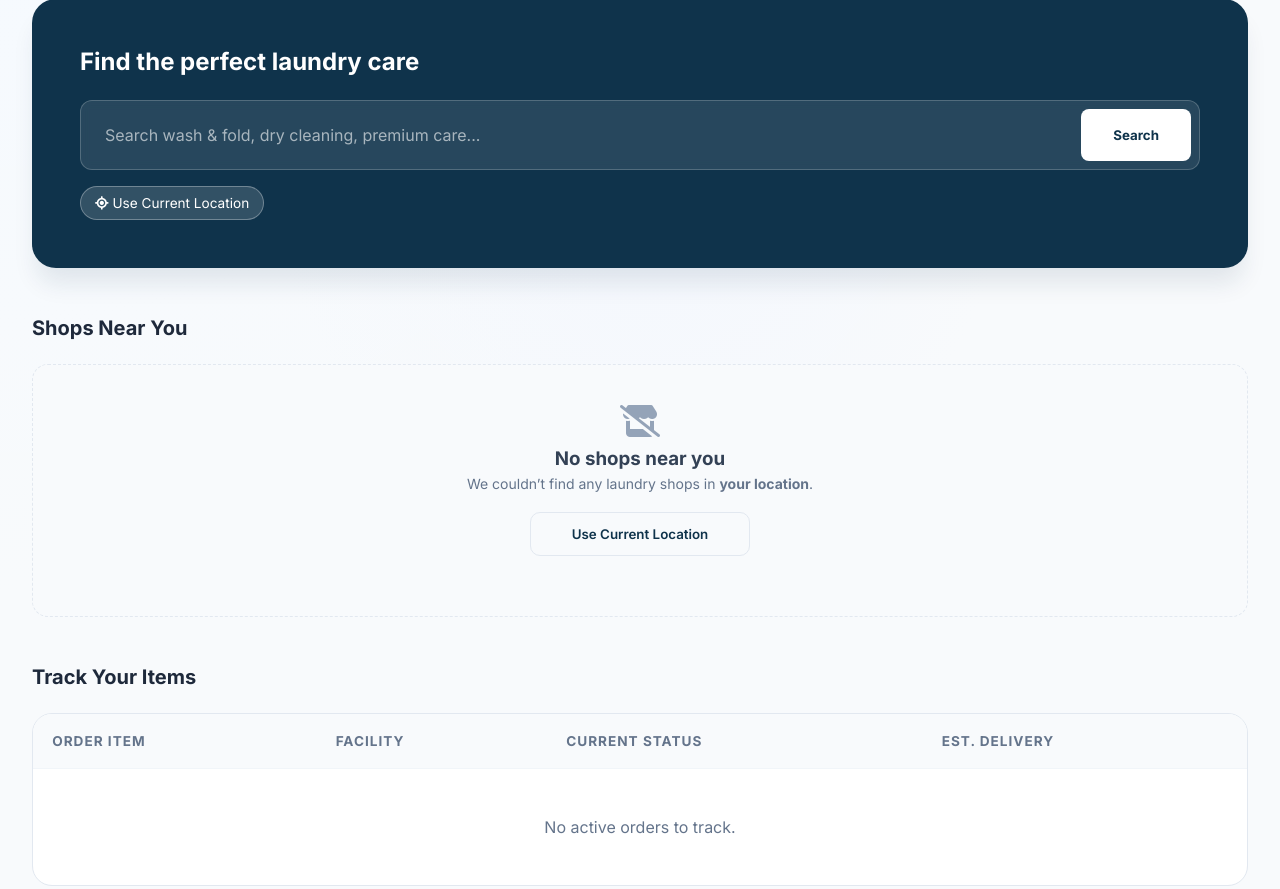
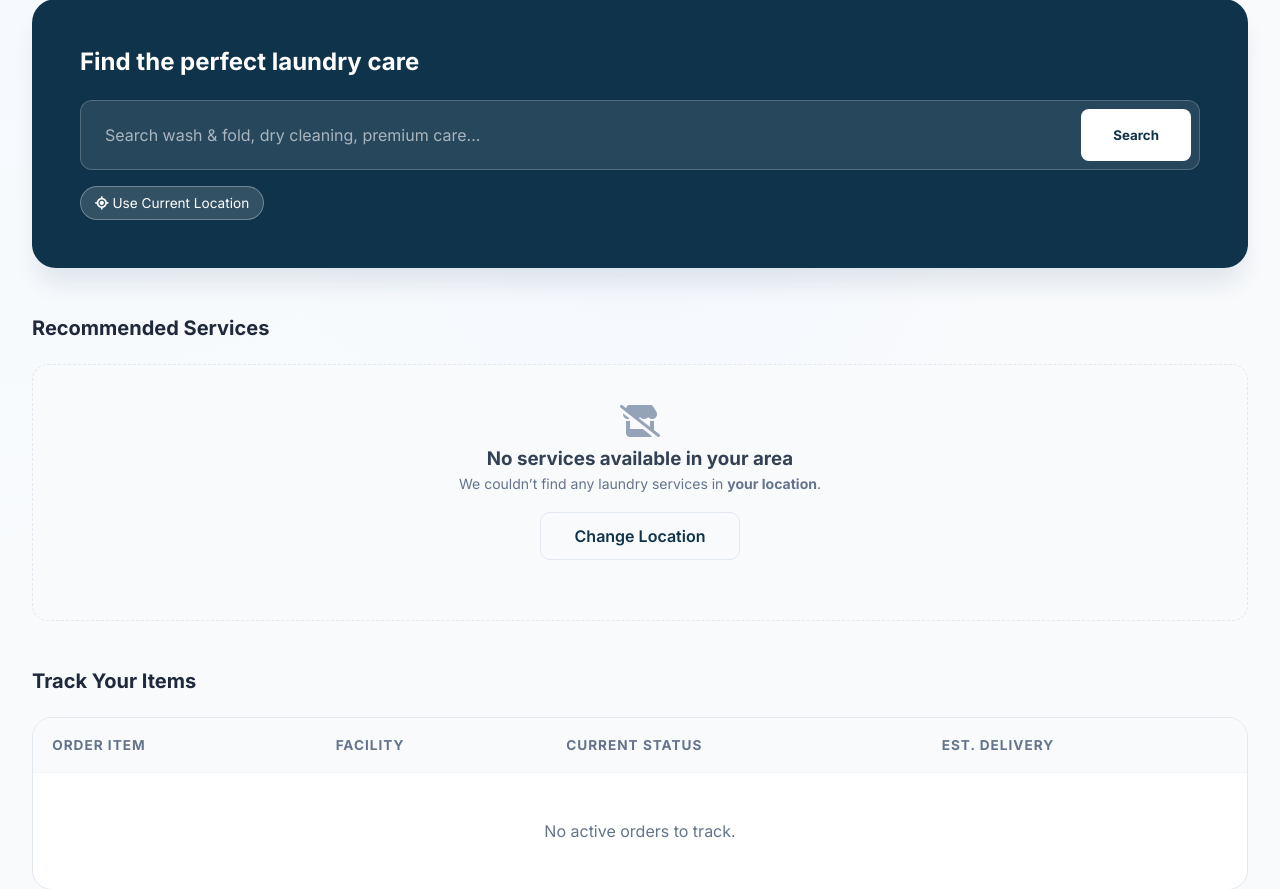
Before and after one commit to arathyrajeesh/laundry-shop-django, a Django app: page /dashboard/ in a window 1280 px wide. Shown: the part 262-1151 px from the top of the page. Run offline with Django 5.2, Linux system fonts and the light colour scheme; a user stored in the database is signed in; data comes from the database, SQL or seed files in the repository; both versions use the stored data as it was after the commit.

Commit message:
dowpdown adeed

```diff
--- a/shop/templates/user_dashboard.html
+++ b/shop/templates/user_dashboard.html
@@ -371,45 +371,31 @@
         </div>
 
         <div class="section-header">
-            <h2>Shops Near You</h2>
-            {% if user_city %}
-                <span style="font-size: 0.85rem; color: var(--text-muted);">
-                    {{ nearby_shop_count }} shops in {{ user_city }}
-                </span>
-            {% endif %}
+            <h2>Recommended Services</h2>
         </div>
 
-        {% if shops_nearby %}
+        {% if services_nearby %}
             <div class="modern-grid">
-                {% for shop in shops_nearby %}
+                {% for service in services_nearby %}
                     <div class="shop-card">
                         <div class="card-body">
-
-                            <h3 style="font-size: 1.1rem; font-weight: 700;">
-                                {{ shop.name }}
-                            </h3>
-
-                            <p style="font-size: 0.85rem; color: #64748b; margin-top: 4px;">
+                            <div style="display: flex; justify-content: space-between; align-items: flex-start;">
+                                <h3 style="font-size: 1.1rem;">{{ service.name }}</h3>
+                                <span class="badge-price">₹{{ service.price|default:"--" }}</span>
+                            </div>
+                            <p style="font-size: 0.85rem; color: #64748b;">
                                 <i class="fas fa-map-marker-alt"></i>
-                                {{ shop.city }}
+                                {{ service.branch.name }}
                             </p>
-
-                            {% if shop.address %}
-                                <p style="font-size: 0.8rem; color: #94a3b8;">
-                                    {{ shop.address|truncatechars:60 }}
-                                </p>
-                            {% endif %}
-
-                            <a href="{% url 'shop_detail' shop.id %}" class="btn-main">
-                                View Shop
+                            <a href="{% url 'select_services' service.branch.shop.id %}" class="btn-main">
+                                Book Now
                             </a>
-
                         </div>
                     </div>
                 {% endfor %}
             </div>
         {% else %}
-
+            <!-- NO SERVICES MESSAGE -->
             <div style="
                 background: #f8fafc;
                 border: 1px dashed #e2e8f0;
@@ -419,18 +405,15 @@
                 margin-bottom: 3rem;
             ">
                 <i class="fas fa-store-slash" style="font-size: 32px; color: #94a3b8;"></i>
-                <h3 style="margin-top: 10px; color: #334155;">No shops near you</h3>
+                <h3 style="margin-top: 10px; color: #334155;">No services available in your area</h3>
                 <p style="color: #64748b; font-size: 14px; margin-top: 5px;">
-                    We couldn’t find any laundry shops in
-                    <strong>{{ user_city|default:"your location" }}</strong>.
+                    We couldn’t find any laundry services in <strong>{{ user_city|default:"your location" }}</strong>.
                 </p>
-
-                <button id="useLiveLocationBtn" class="btn-main" style="max-width: 220px; margin: 20px auto;">
-                    Use Current Location
-                </button>
+                <a href="{% url 'edit_profile' %}" class="btn-main" style="max-width: 200px; margin: 20px auto;">
+                    Change Location
+                </a>
             </div>
         {% endif %}
-
 
         <div class="section-header">
             <h2>Track Your Items</h2>
```
Also changed, not shown: db.sqlite3.
